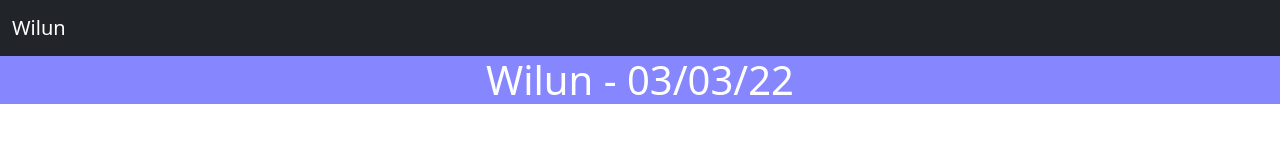
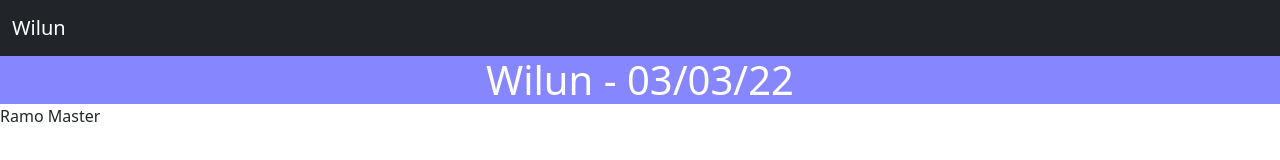
Before and after one commit to wilun-meucci/Compito1-git, a plain HTML site: page index.html in a window 1280 px wide. Drawn offline with nearby package versions, Linux system fonts and the light colour scheme.

```diff
--- a/index.html
+++ b/index.html
@@ -17,5 +17,8 @@
     <h1>
         Wilun - 03/03/22
     </h1>
+    <p>
+        Ramo Master
+    </p>
 </body>
 </html>
```
